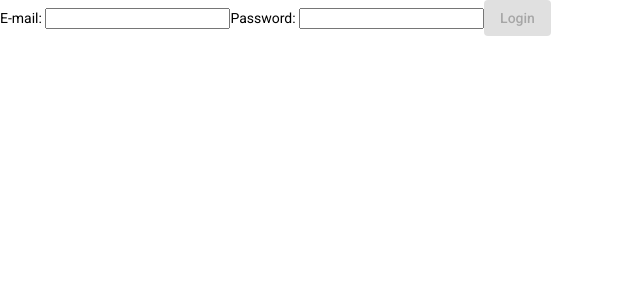
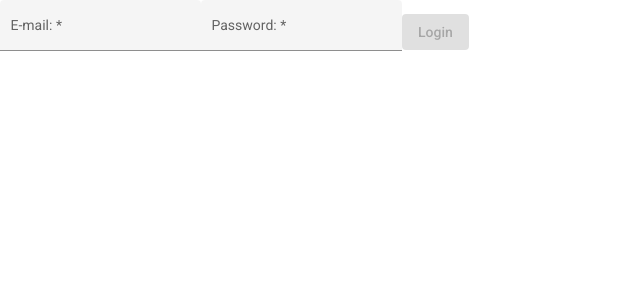
Before and after one commit to thuanystuart/time-tracker, an Angular app in the folder frontend/: page /login in a window 1280 px wide. Shown: the top 300 px of the page, without its empty margins (0-640 px from the left). Built offline with nearby package versions, Linux system fonts and the light colour scheme.

Commit message:
frontend: add material ui to the login page

```diff
--- a/frontend/src/app/app.module.ts
+++ b/frontend/src/app/app.module.ts
@@ -10,6 +10,7 @@ import { HomepageComponent } from './homepage/homepage.component';
 import { PageNotFoundComponent } from './page-not-found/page-not-found.component';
 import { BrowserAnimationsModule } from '@angular/platform-browser/animations';
 import { MatUIModule } from './mat-ui/mat-ui.module'
+import { ErrorStateMatcher, ShowOnDirtyErrorStateMatcher } from '@angular/material/core';
 
 @NgModule({
   declarations: [
@@ -24,9 +25,11 @@ import { MatUIModule } from './mat-ui/mat-ui.module'
     HttpClientModule,
     ReactiveFormsModule,
     BrowserAnimationsModule,
-    MatUIModule
+    MatUIModule,
   ],
-  providers: [],
+  providers: [
+    { provide: ErrorStateMatcher, useClass: ShowOnDirtyErrorStateMatcher }
+  ],
   bootstrap: [AppComponent]
 })
 export class AppModule { }
--- a/frontend/src/app/login/login.component.html
+++ b/frontend/src/app/login/login.component.html
@@ -1,15 +1,15 @@
 <form [formGroup]="loginForm" (ngSubmit)="login()">
-  <label for="email">E-mail: </label>
-  <input id="email" type="text" formControlName="email">
-  <p *ngIf="loginForm.controls.email?.invalid && (loginForm.controls.email.touched || loginForm.controls.email.dirty)">
-    This field is required.
-  </p>
+  <mat-form-field class="example-full-width" appearance="fill">
+    <mat-label for="email">E-mail: </mat-label>
+    <input matInput id="email" type="text" formControlName="email" [errorStateMatcher]="errorMatcher">
+    <mat-error *ngIf="loginForm.controls.email?.invalid">E-mail is <strong>required</strong></mat-error>
+  </mat-form-field>
 
-  <label for="password">Password: </label>
-  <input id="password" type="password" formControlName="password">
-  <p *ngIf="loginForm.controls.password?.invalid && (loginForm.controls.password.touched || loginForm.controls.password.dirty)">
-    This field is required.
-  </p>
+  <mat-form-field class="example-full-width" appearance="fill">
+    <mat-label for="password">Password: </mat-label>
+    <input matInput id="password" type="password" formControlName="password" [errorStateMatcher]="errorMatcher">
+    <mat-error *ngIf="loginForm.controls.password?.invalid">Password is <strong>required</strong></mat-error>
+  </mat-form-field>
 
   <button mat-raised-button type="submit" [disabled]="!loginForm.valid">Login</button>
 </form>
--- a/frontend/src/app/login/login.component.ts
+++ b/frontend/src/app/login/login.component.ts
@@ -3,6 +3,7 @@ import { Router } from '@angular/router';
 import { AuthService } from '../auth/auth.service';
 import { Validators } from '@angular/forms';
 import { FormBuilder } from '@angular/forms';
+import { ErrorStateMatcher } from '@angular/material/core';
 
 @Component({
   selector: 'app-login',
@@ -11,12 +12,14 @@ import { FormBuilder } from '@angular/forms';
 })
 export class LoginComponent implements OnInit {
 
-  constructor(private router: Router, private auth: AuthService, private fb: FormBuilder) { }
+  constructor(private router: Router, private auth: AuthService, private fb: FormBuilder, private em: ErrorStateMatcher) { }
 
   loginForm = this.fb.nonNullable.group({
     email: ['', Validators.required],
     password: ['', Validators.required],
   })
+
+  errorMatcher = this.em
 
   ngOnInit(): void {
   }
--- a/frontend/src/styles.scss
+++ b/frontend/src/styles.scss
@@ -37,3 +37,12 @@ $frontend-theme: mat.define-light-theme((
 
 html, body { height: 100%; }
 body { margin: 0; font-family: Roboto, "Helvetica Neue", sans-serif; }
+
+/* Remove colored background in chrome autofill fields */
+input:-webkit-autofill,
+input:-webkit-autofill:hover,
+input:-webkit-autofill:focus,
+input:-webkit-autofill:active{
+    -webkit-box-shadow: 0 0 0 30px #F5F5F5 inset !important;
+    box-shadow: 0 0 0 30px #F5F5F5 inset !important;
+}
```
